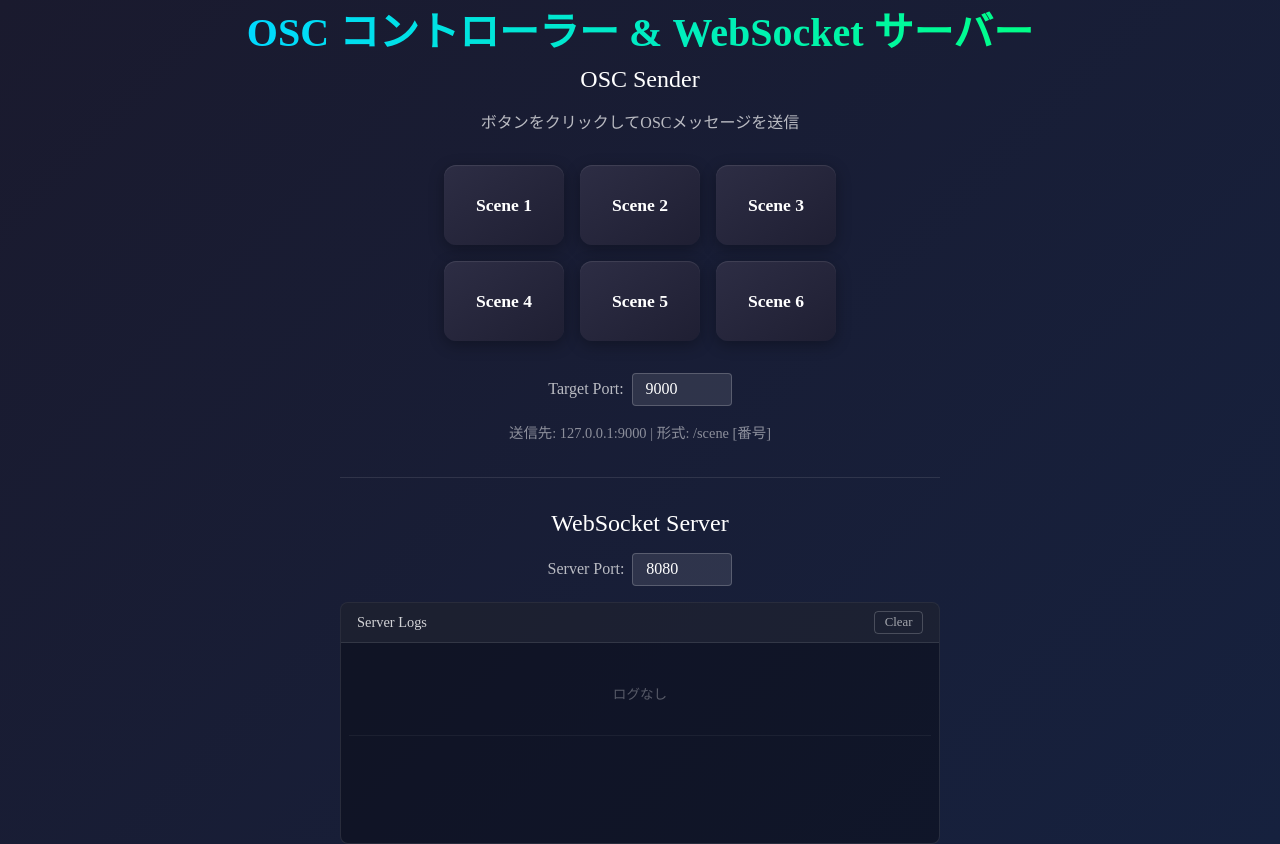
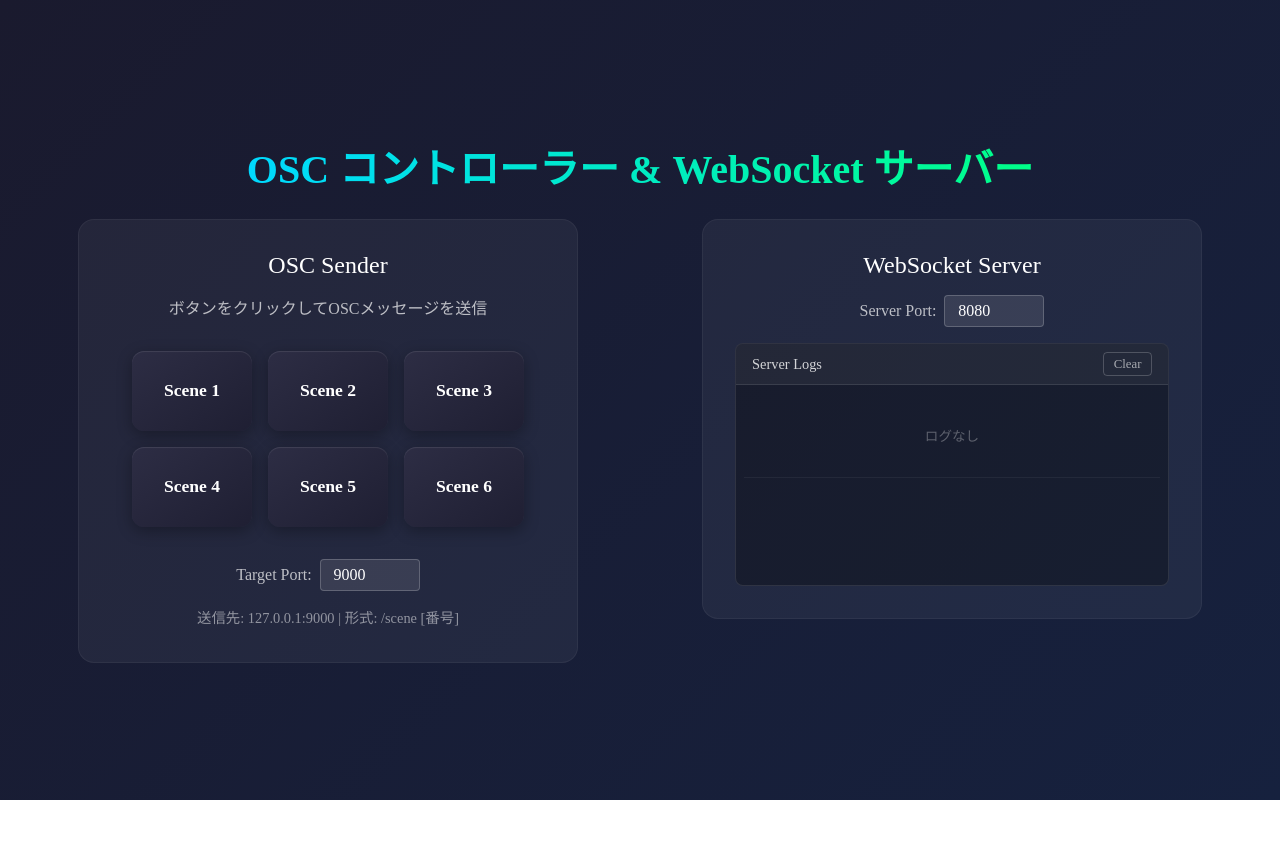
Before and after one commit to kmrtmk03/websocket-server, a React (Vite) app: page / in a window 1280 px wide. After the commit the page ends 800 px from the top, so only its background shows below. Built offline with nearby package versions, Linux system fonts and the light colour scheme.

Commit message:
feat: style調整

```diff
--- a/src/pages/HomePage.sass
+++ b/src/pages/HomePage.sass
@@ -53,19 +53,29 @@
     text-align: center
     line-height: 1.6
 
+  .container
+    display: flex
+    flex-direction: row
+    gap: 3rem
+    width: 100%
+    max-width: 1200px
+    justify-content: center
+    align-items: flex-start
+    margin-top: 1rem
+
   .section
     width: 100%
-    max-width: 600px
+    max-width: 500px
     display: flex
     flex-direction: column
     align-items: center
+    padding: 2rem
+    background: rgba(255, 255, 255, 0.05)
+    border-radius: 16px
+    border: 1px solid rgba(255, 255, 255, 0.05)
 
   .divider
-    width: 100%
-    max-width: 600px
-    height: 1px
-    background: rgba(255, 255, 255, 0.1)
-    margin: 2rem 0
+    display: none
 
   h2
     font-size: 1.5rem
--- a/src/pages/HomePage.tsx
+++ b/src/pages/HomePage.tsx
@@ -19,6 +19,7 @@ function HomePage(): ReactElement {
     <div className="home-page">
       <h1>OSC コントローラー & WebSocket サーバー</h1>
 
+      <div className="container">
         {/* OSC 送信セクション */}
         <section className="section">
           <h2>OSC Sender</h2>
@@ -53,8 +54,6 @@ function HomePage(): ReactElement {
             送信先: 127.0.0.1:{port} | 形式: /scene [番号]
           </p>
         </section>
-
-      <div className="divider"></div>
 
         {/* WebSocket サーバーセクション */}
         <section className="section">
@@ -93,6 +92,7 @@ function HomePage(): ReactElement {
           </div>
         </section>
       </div>
+    </div>
   )
 }
 
```
Lines whose indentation alone changed are shown as unchanged.
